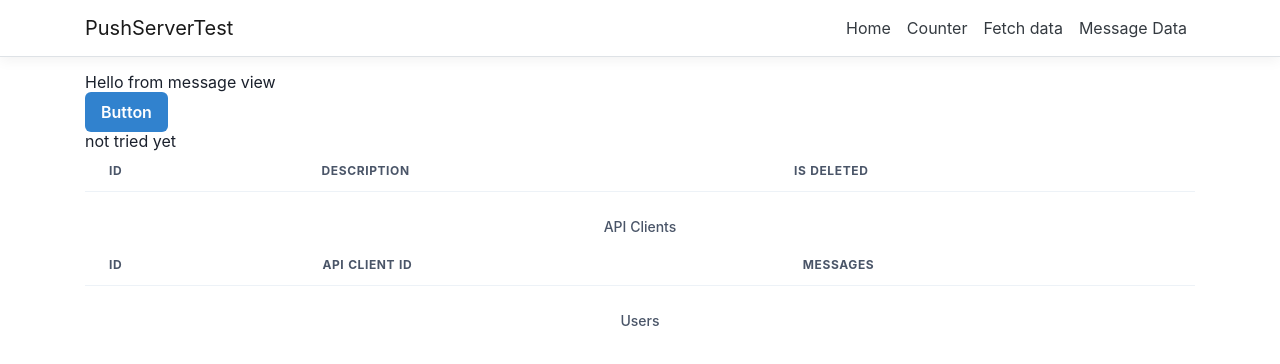
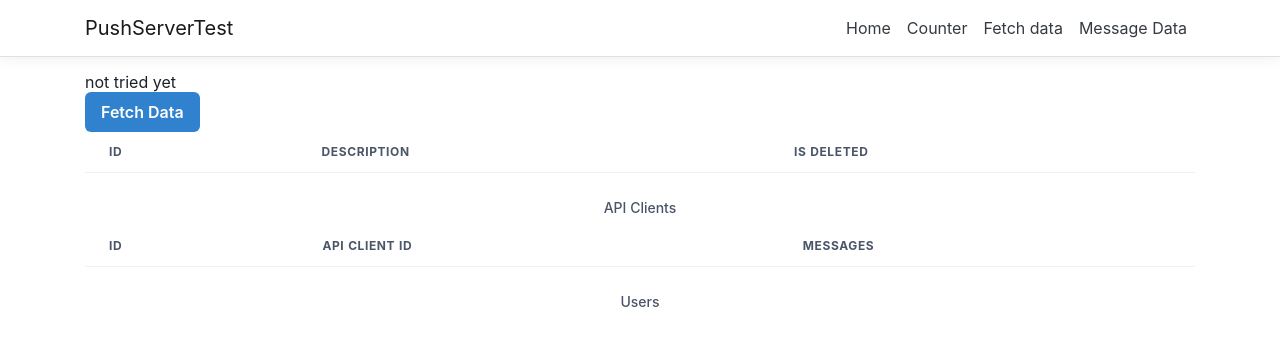
Before and after one commit to MattReamsSsi/PushServerTest, a React (Create React App) app in the folder PushServerTest/ClientApp/: page /message-data in a window 1280 px wide. Shown: the top 364 px of the page. Built offline with nearby package versions, Linux system fonts and the light colour scheme.

Commit message:
changes from before vacation

```diff
--- a/PushServerTest/ClientApp/src/components/MessageDataView.tsx
+++ b/PushServerTest/ClientApp/src/components/MessageDataView.tsx
@@ -29,9 +29,8 @@ const MessageDataView = () => {
 
     return (
         <div>
-          <h1>Hello from message view</h1>
-          <Button colorScheme="blue" onClick={() => dispatch(fetchAll())}>Button</Button>
           <h2>{status}</h2>
+          <Button colorScheme="blue" onClick={() => dispatch(fetchAll())}>Fetch Data</Button>
 
           <Table variant="simple">
             <TableCaption>API Clients</TableCaption>
@@ -70,6 +69,9 @@ const MessageDataView = () => {
                     <Td>{v.id}</Td>
                     <Td>{v.apiClientId}</Td>
                     <Td>{v.messagesCount}</Td>
+                    <Td>
+                      <Button colorScheme="blue">Button</Button>
+                    </Td>
                   </Tr>
                 })
               }
```
Also changed, not shown: 1 other file (tests, documents, lock files or other folders).
